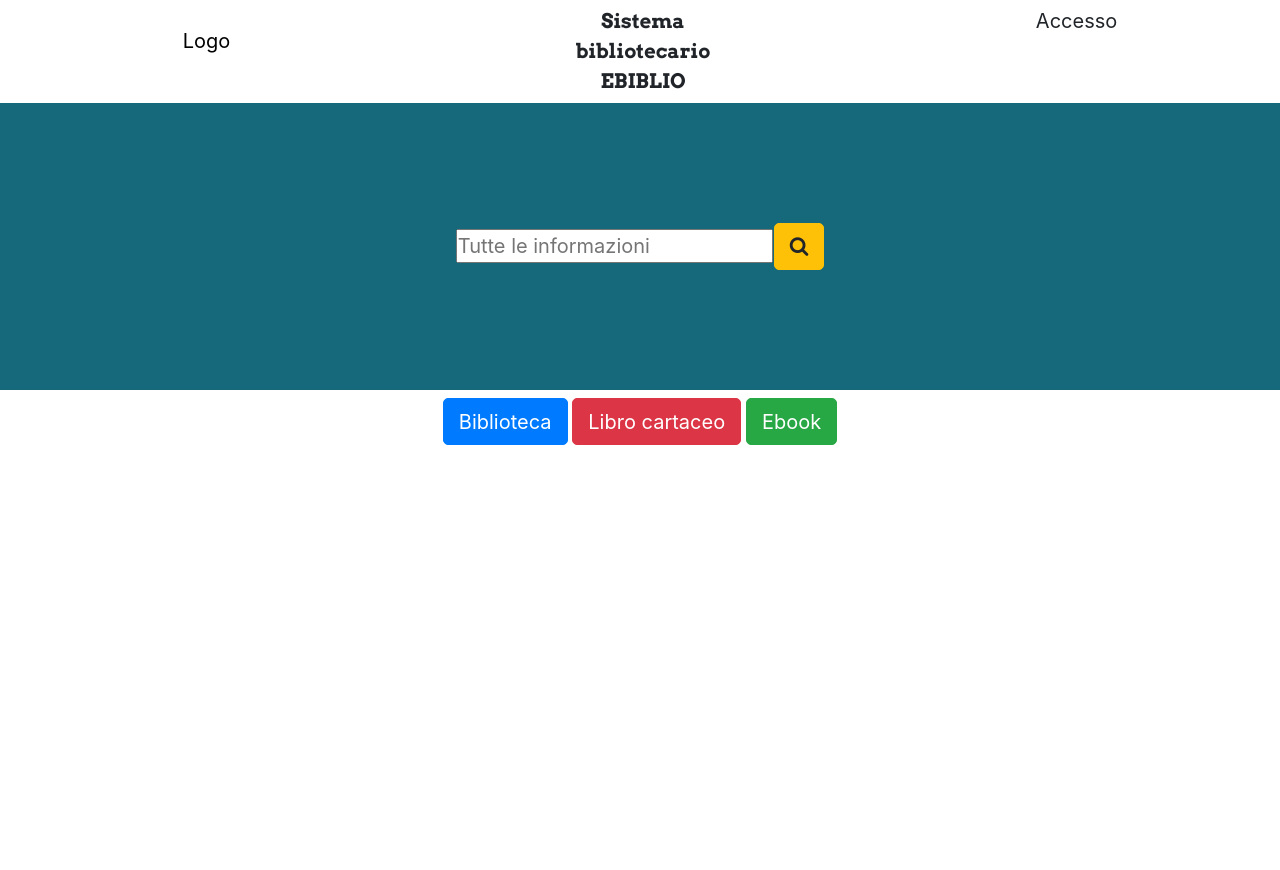
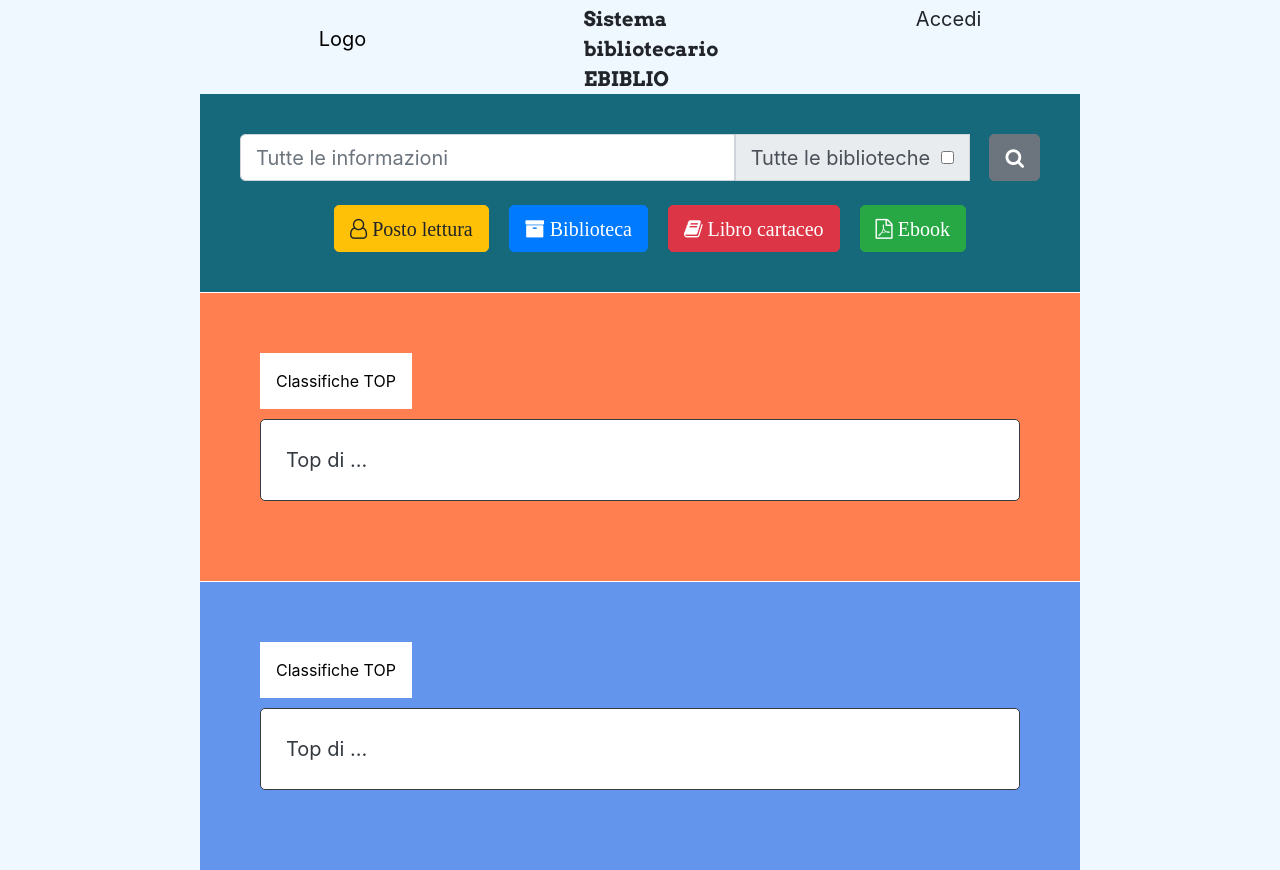
Before and after one commit to alessioarcara/Progetto_Basi_Dati, a PHP site: page / in a window 1280 px wide. Before the commit the page ends 445 px from the top, so only its background shows below. Run offline with PHP 8.4, Linux system fonts and the light colour scheme.

Commit message:
Implementazione homepage, terminazione costruzione scheletro

```diff
--- a/WIS/Style.css
+++ b/WIS/Style.css
@@ -1,4 +1,3 @@
-
 @import url('https://fonts.googleapis.com/css2?family=Arvo:wght@700&display=swap');
 
 *,
@@ -15,10 +14,13 @@
     --colour-blue: #16697a;
 }
 
- html {
+html {
     /* font-size: 62.5%; */
-     font-size: 125%;
- }
+    font-size: 125%;
+    margin-left: 10rem;
+    margin-right: 10rem;
+    background-color: aliceblue;
+}
 
 body {
     box-sizing: border-box;
@@ -33,33 +35,18 @@
     justify-content: space-around;
     list-style: none;
     margin-top: 0.5%;
-    margin-bottom: 0.5%;
-  }
-
-
-/* #telaio {
-    display: flex;
-    flex-flow: column;
-	width:100%;
-	margin: 0px;
-	border:1px solid black;
-	line-height:150%;
-	color: black;
-	background-color: #ffffcc;
-	text-align: left;
-} */
-
-
-#fondo {
-	font-size: 85%;
-	text-align: center;
 }
 
-#testata, #fondo {
-	padding:0.5em;
-	color:white;
-	background-color:white;
-	clear:left;
+.colorHead {
+    background-color: aliceblue;
+}
+
+#fname {
+    margin-right: 1px;
+}
+
+.dimLeft {
+    margin-left: 1rem;
 }
 
 #logo {
@@ -70,7 +57,7 @@
 
 #titolo {
     font-family: 'Arvo', serif;
-    text-align: center;
+    text-align: left;
 }
 
 #menu {
@@ -78,74 +65,65 @@
     padding:1rem;
 }
 
-#ricerca {
+.ricerca {
     display: flex;
+    flex-flow: column;
     justify-content: center;
     align-items: center;
     background-color: var(--colour-blue);
 	text-align: center;
-    padding:6rem;
+    padding: 2rem;
 }
 
-#fname {
-    margin-right:1px;
+.topOne {
+    display: flex;
+    flex-flow: column;
+    justify-content: center;
+    background-color:coral;
+    padding: 3rem;
+    margin-top: 1px;
 }
 
-.btn:not(:disabled):not(.disabled) {
-    cursor: pointer;
+.topTwo {
+    display: flex;
+    flex-flow: column;
+    justify-content: center;
+    background-color:cornflowerblue;
+    padding: 3rem;
+    margin-top: 1px;
 }
 
-.btn {
-    display: inline-block;
-    font-weight: 400;
-    text-align: center;
-    white-space: nowrap;
-    vertical-align: middle;
-    -webkit-user-select: none;
-    -moz-user-select: none;
-    -ms-user-select: none;
-    user-select: none;
-    border: 1px solid transparent;
-    padding: .375rem .75rem;
-    font-size: 1rem;
-    line-height: 1.5;
-    border-radius: .25rem;
-    transition: color .15s ease-in-out,background-color .15s ease-in-out,border-color .15s ease-in-out,box-shadow .15s ease-in-out;
+/* Style per menù a tendina */
+.dropbtn {
+    background-color: white;
+    color: black;
+    padding: 16px;
+    font-size: 16px;
+    border: none;
+    size: 1rem;
 }
 
-button, input {
-    overflow: visible;
+.dropdown {
+    position: relative;
+    display: inline-block;
+    margin-bottom: 0.5rem;
 }
 
-.btn-Biblioteca {
-    color: #007bff;
-    background-color: transparent;
-    background-image: none;
-    border-color: #007bff;
+.dropdown-content {
+    display: none;
+    position: absolute;
+    background-color: lightgrey;
+    min-width: 200px;
+    z-index: 1;
 }
 
-.btn-Cartaceo {
-    color: #dc3545;
-    background-color: transparent;
-    background-image: none;
-    border-color: #dc3545;
+.dropdown-content a {
+    color: black;
+    padding: 12px 16px;
+    text-decoration: none;
+    display: block;
 }
 
-.btn-Ebook {
-    color: #28a745;
-    background-color: transparent;
-    background-image: none;
-    border-color: #28a745;
-}
-
-.btn-Search {
-    color: #212529;
-    background-color: #ffc107;
-    border-color: #ffc107;
-}
-
-.btn-Menu {
-    color: #212529;
-    background-color: #ffc107;
-    border-color: #ffc107;
-}
+.dropdown-content a:hover {background-color: white;}
+.dropdown:hover .dropdown-content {display: block;}
+.dropdown:hover .dropbtn {background-color: grey;}
--- a/WIS/index.html
+++ b/WIS/index.html
@@ -4,9 +4,8 @@
     <link rel="stylesheet" href="Style.css">
     <link rel="stylesheet" href="Style2.css">
     <link rel="preconnect" href="https://fonts.gstatic.com">
-    <!-- icons CoreUI -->
+    <link href="https://fonts.googleapis.com/css2?family=Indie+Flower&display=swap" rel="stylesheet">
     <link rel="stylesheet" href="https://cdnjs.cloudflare.com/ajax/libs/font-awesome/4.7.0/css/font-awesome.min.css">
-    <!-- Bootstrap 4.3.1 -->
     <link rel="stylesheet" href="https://stackpath.bootstrapcdn.com/bootstrap/4.3.1/css/bootstrap.min.css" integrity="sha384-ggOyR0iXCbMQv3Xipma34MD+dH/1fQ784/j6cY/iJTQUOhcWr7x9JvoRxT2MZw1T" crossorigin="anonymous">
 
     <meta charset="UTF-8">
@@ -15,16 +14,15 @@
     <title>Document</title>
 </head>
 <body>
-    <!-- <div id="telaio"> -->
 
-        <div class="flex-container">
+    <div class="flex-container colorHead">
         <div id="logo">Logo</div>
         <div id="titolo">
             Sistema<br>
             bibliotecario<br>
             EBIBLIO</div>
         <div class="dropdown">
-                <span>Accesso</span>
+            <span>Accedi</i></span>
             <div class="dropdown-content">
                 <label class="margin-bottom-5">Utente: </label><br>
                 <input class="margin-bottom-5" type="text" placeholder="utente"><br>
@@ -37,18 +35,57 @@
         </div>
     </div>
 
-        <div id="ricerca">
-            <input type="text" id="fname" placeholder="Tutte le informazioni">
-            <button type="button" class="btn btn-warning"><i class="fa fa-search"></i></button>
+    <div class="ricerca">
+        <div class="input-group mb-3">
+            <input type="text" class="form-control" placeholder="Tutte le informazioni">
+            <div class="input-group-prepend">
+                <div class="input-group-text">
+                    Tutte le biblioteche &nbsp; <input type="checkbox" id="checkOne">
+                </div>
+            </div>
+            <button type="button" class="btn btn-secondary dimLeft"><i class="fa fa-search"></i></button>
+        </div>
+        <div class="flex-container">
+            <button type="button" class="btn btn-warning dimLeft"><i class="fa fa-user-o"> Posto lettura</i></button>
+            <button type="button" class="btn btn-primary dimLeft"><i class="fa fa-archive"> Biblioteca</i></button>
+            <button type="button" class="btn btn-danger dimLeft"><i class="fa fa-book"> Libro cartaceo</i></button>
+            <button type="button" class="btn btn-success dimLeft"><i class="fa fa-file-pdf-o"> Ebook</i></button>
+        </div>
     </div>
 
-        <div id="fondo">
-            <button type="button" class="btn btn-primary">Biblioteca</button>
-            <button type="button" class="btn btn-danger">Libro cartaceo</button>
-            <button type="button" class="btn btn-success">Ebook</button>
+    <div class="topOne">
+        <div class="dropdown">
+            <button class="dropbtn">Classifiche TOP</button>
+            <div class="dropdown-content">
+                <a href=#>Top libri</a>
+                <a href=#>Top utilizzatori</a>
+                <a href=#>Top amministratori</a>
+            </div>
         </div>
 
-    <!-- </div> -->
+        <div class="card border-dark mb-3" style="max-width: 50rem;">
+            <div class="card-body text-dark">
+                <p class="card-text">Top di ...</p>
+            </div>
+        </div>
+    </div>
+
+    <div class="topTwo">
+        <div class="dropdown">
+            <button class="dropbtn">Classifiche TOP</button>
+            <div class="dropdown-content">
+                <a href=#>Top libri</a>
+                <a href=#>Top utilizzatori</a>
+                <a href=#>Top amministratori</a>
+            </div>
+        </div>
+
+        <div class="card border-dark mb-3" style="max-width: 50rem;">
+            <div class="card-body text-dark">
+                <p class="card-text">Top di ...</p>
+            </div>
+        </div>
+    </div>
 
 </body>
 </html>
```
Lines whose indentation alone changed are shown as unchanged.
